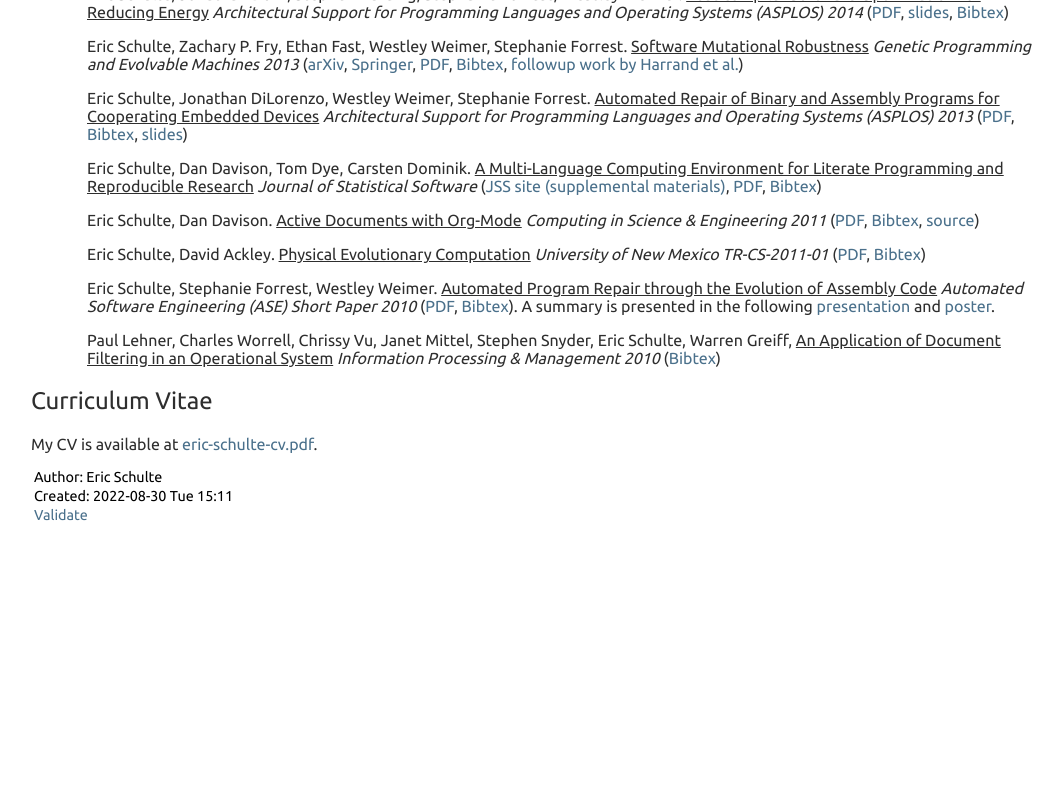
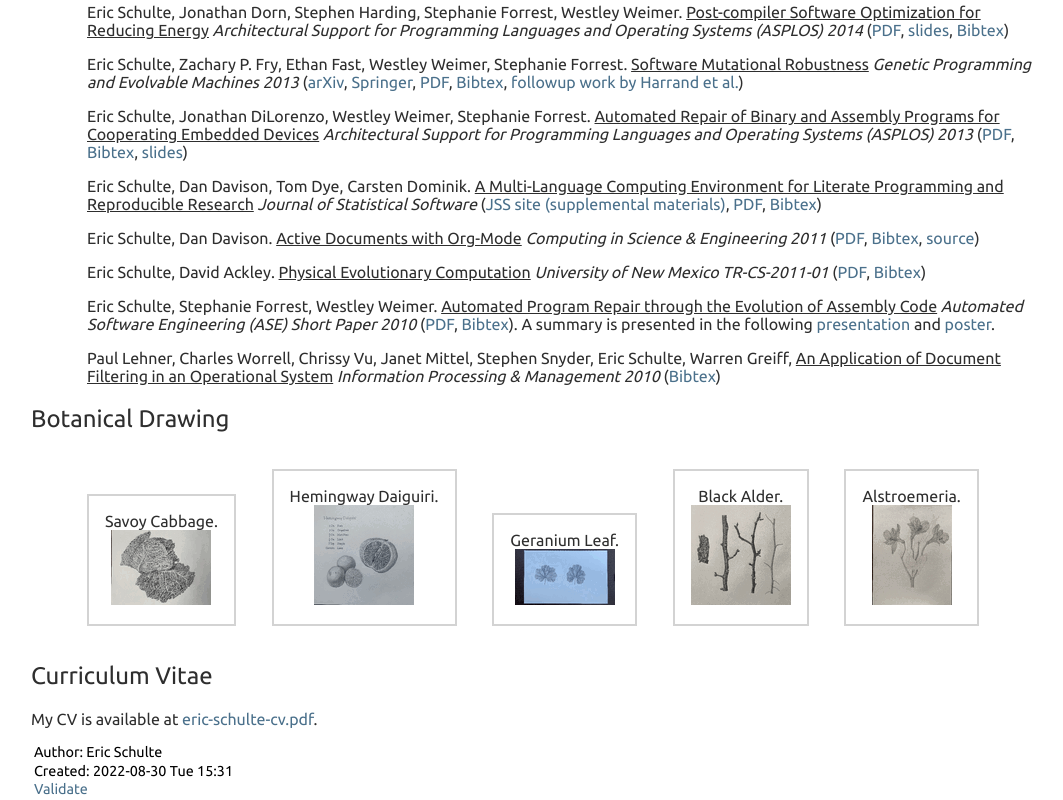
Before and after one commit to eschulte/eschulte.github.io, a plain HTML site: page eric-schulte.html in a window 1280 px wide. Shown: the part 1943-2743 px from the top of the page, without its empty margins (97-1160 px from the left). Before the commit the page ends 2469 px from the top, so only its background shows below. Drawn offline with Linux system fonts and the light colour scheme.

Commit message:
Add botanical drawings

```diff
--- a/data/stylesheet.css
+++ b/data/stylesheet.css
@@ -92,6 +92,14 @@ body {
   margin: 1em;
   list-style-type: none; }
 
+#text-botanical-drawing li {
+  display: inline-block;
+  text-align: center;
+  border: 2px solid lightgray;
+  padding: 1em;
+  margin: 1em;
+  list-style-type: none; }
+
 #text-publications li {
   margin: 1em;
   list-style-type: none; }
--- a/eric-schulte.html
+++ b/eric-schulte.html
@@ -3,7 +3,7 @@
 "http://www.w3.org/TR/xhtml1/DTD/xhtml1-strict.dtd">
 <html xmlns="http://www.w3.org/1999/xhtml" lang="en" xml:lang="en">
 <head>
-<!-- 2022-08-30 Tue 15:11 -->
+<!-- 2022-08-30 Tue 15:31 -->
 <meta http-equiv="Content-Type" content="text/html;charset=utf-8" />
 <meta name="viewport" content="width=device-width, initial-scale=1" />
 <title>Dr. Eric Schulte</title>
@@ -226,6 +226,7 @@
 <ul>
 <li><a href="#software-projects">Software Projects</a></li>
 <li><a href="#publications">Publications</a></li>
+<li><a href="#botanical-drawing">Botanical Drawing</a></li>
 <li><a href="#cv">Curriculum Vitae</a></li>
 </ul>
 </div>
@@ -457,6 +458,43 @@ Management 2010</i> (<a href="data/argus-pub.bib">Bibtex</a>)</li>
 </div>
 </div>
 
+<div id="outline-container-botanical-drawing" class="outline-2">
+<h2 id="botanical-drawing">Botanical Drawing</h2>
+<div class="outline-text-2" id="text-botanical-drawing">
+
+<ul>
+
+<li>
+Savoy Cabbage.</br>
+<a href="drawings/savoy-cabbage.jpeg"><img src="drawings/savoy-cabbage.gif"></a>
+</li>
+
+<li>
+Hemingway Daiguiri.</br>
+<a href="drawings/hemingway-daiguiri.jpeg"><img src="drawings/hemingway-daiguiri.gif"></a>
+</li>
+
+<li>
+Geranium Leaf.</br>
+<a href="drawings/geranium-leaf.jpeg"><img src="drawings/geranium-leaf.gif"></a>
+</li>
+
+<li>
+Black Alder.</br>
+<a href="drawings/black-alder.jpeg"><img src="drawings/black-alder.gif"></a>
+</li>
+
+<li>
+Alstroemeria.</br>
+<a href="drawings/alstroemeria.jpeg"><img src="drawings/alstroemeria.gif"></a>
+</li>
+
+</ul>
+
+<div style="clear;both"></div>
+</div>
+</div>
+
 <div id="outline-container-cv" class="outline-2">
 <h2 id="cv">Curriculum Vitae</h2>
 <div class="outline-text-2" id="text-cv">
@@ -468,7 +506,7 @@ My CV is available at <a href="data/eric-schulte-cv.pdf">eric-schulte-cv.pdf</a>
 </div>
 <div id="postamble" class="status">
 <p class="author">Author: Eric Schulte</p>
-<p class="date">Created: 2022-08-30 Tue 15:11</p>
+<p class="date">Created: 2022-08-30 Tue 15:31</p>
 <p class="validation"><a href="https://validator.w3.org/check?uri=referer">Validate</a></p>
 </div>
 </body>
```
Also changed, not shown: drawings/alstroemeria.gif (added), drawings/black-alder.gif (added), drawings/geranium-leaf.gif (added), drawings/geranium-leaf.jpeg (added), drawings/hemingway-daiguiri.gif (added), drawings/savoy-cabbage.gif (added), 5 other files.
